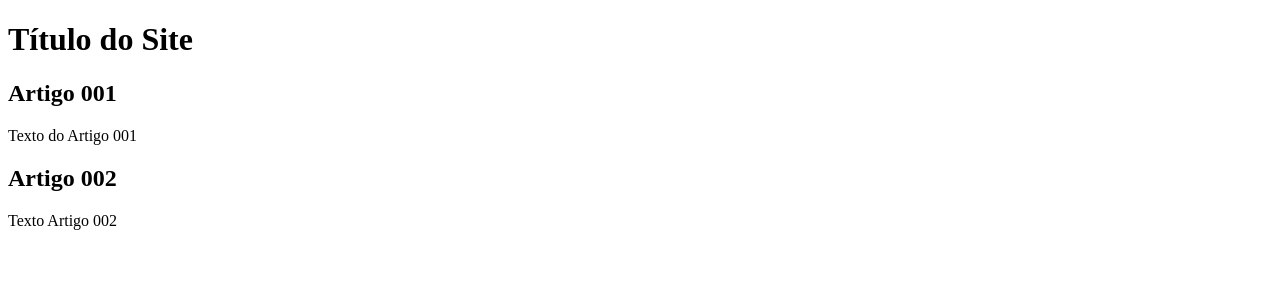
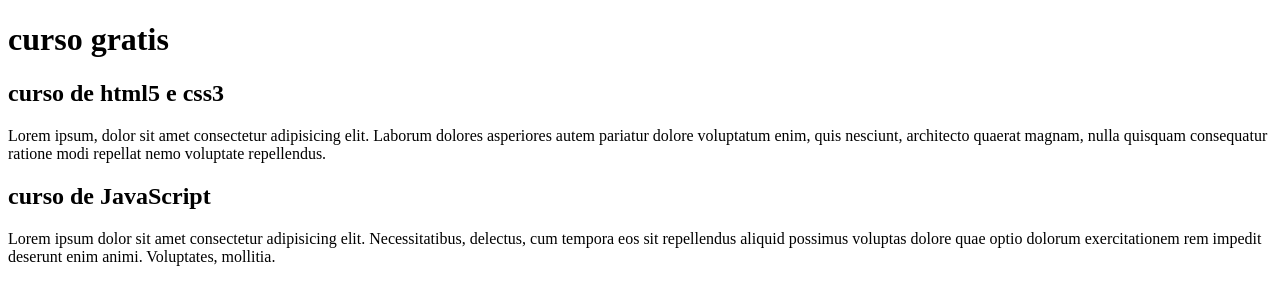
Before and after one commit to arleciobsouza/Projeto-site, a plain HTML site: page index.html in a window 1280 px wide. Drawn offline with Linux system fonts and the light colour scheme.

Commit message:
comecei a escrever o conteúdo

```diff
--- a/index.html
+++ b/index.html
@@ -8,15 +8,15 @@
 <body>
     <main>
         <header>
-            <h1> Título do Site </h1>
+            <h1> curso gratis </h1>
         </header>
         <article>
-            <h2>Artigo 001</h2>
-            <p>Texto do Artigo 001</p>
+            <h2>curso de html5 e css3</h2>
+            <p>Lorem ipsum, dolor sit amet consectetur adipisicing elit. Laborum dolores asperiores autem pariatur dolore voluptatum enim, quis nesciunt, architecto quaerat magnam, nulla quisquam consequatur ratione modi repellat nemo voluptate repellendus.</p>
         </article>
         <article>
-            <h2>Artigo 002</h2>
-            <p>Texto Artigo 002</p>
+            <h2> curso de JavaScript</h2>
+            <p>Lorem ipsum dolor sit amet consectetur adipisicing elit. Necessitatibus, delectus, cum tempora eos sit repellendus aliquid possimus voluptas dolore quae optio dolorum exercitationem rem impedit deserunt enim animi. Voluptates, mollitia.</p>
         </article>
     </main>
 </body>
```
